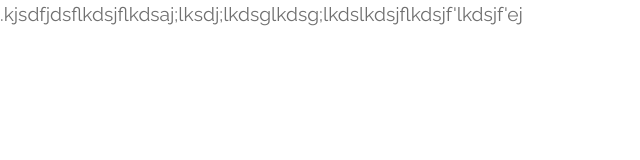
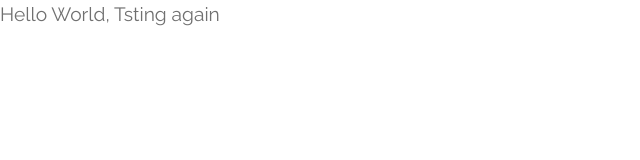
Before and after one commit to narsss1234/ci-cd--herovired-1, a plain HTML site: page 2117_infinite_loop/index.html in a window 1280 px wide. Shown: the whole page, without its empty margins (0-640 px from the left). Drawn offline with Linux system fonts and the light colour scheme.

Commit message:
testing in class

```diff
--- a/2117_infinite_loop/index.html
+++ b/2117_infinite_loop/index.html
@@ -18,6 +18,6 @@ https://www.tooplate.com/view/2117-infinite-loop
 
   </head>
   <body>
-    <p1>.kjsdfjdsflkdsjflkdsaj;lksdj;lkdsglkdsg;lkdslkdsjflkdsjf'lkdsjf'ej</p1>
+    <p1>Hello World, Tsting again</p1>
   </body>
 </html>
```
